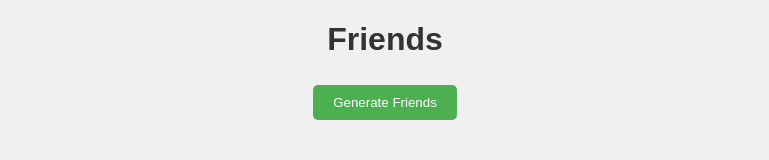
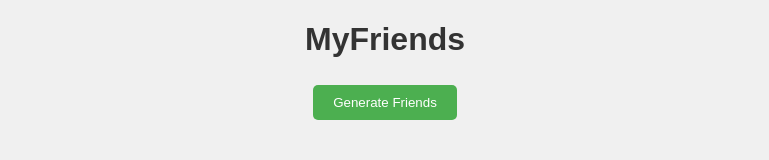
Before and after one commit to Tlezz/myFriends, a plain HTML site: page index.html in a window 1280 px wide. Shown: the top 160 px of the page, without its empty margins (255-1024 px from the left). Drawn offline with Linux system fonts and the light colour scheme.

Commit message:
Update index.html

```diff
--- a/index.html
+++ b/index.html
@@ -3,7 +3,7 @@
 <head>
 <meta charset="UTF-8">
 <meta name="viewport" content="width=device-width, initial-scale=1.0">
-<title>Random Friends Generator</title>
+<title>MyFriends</title>
 <style>
   body {
     font-family: Arial, sans-serif;
@@ -64,7 +64,7 @@
 </style>
 </head>
 <body>
-  <h1>Friends</h1>
+  <h1>MyFriends</h1>
   <button onclick="generateFriends()">Generate Friends</button><br><br>
   <div id="friends-generated"></div>
   <div id="friends-list"></div>
```
